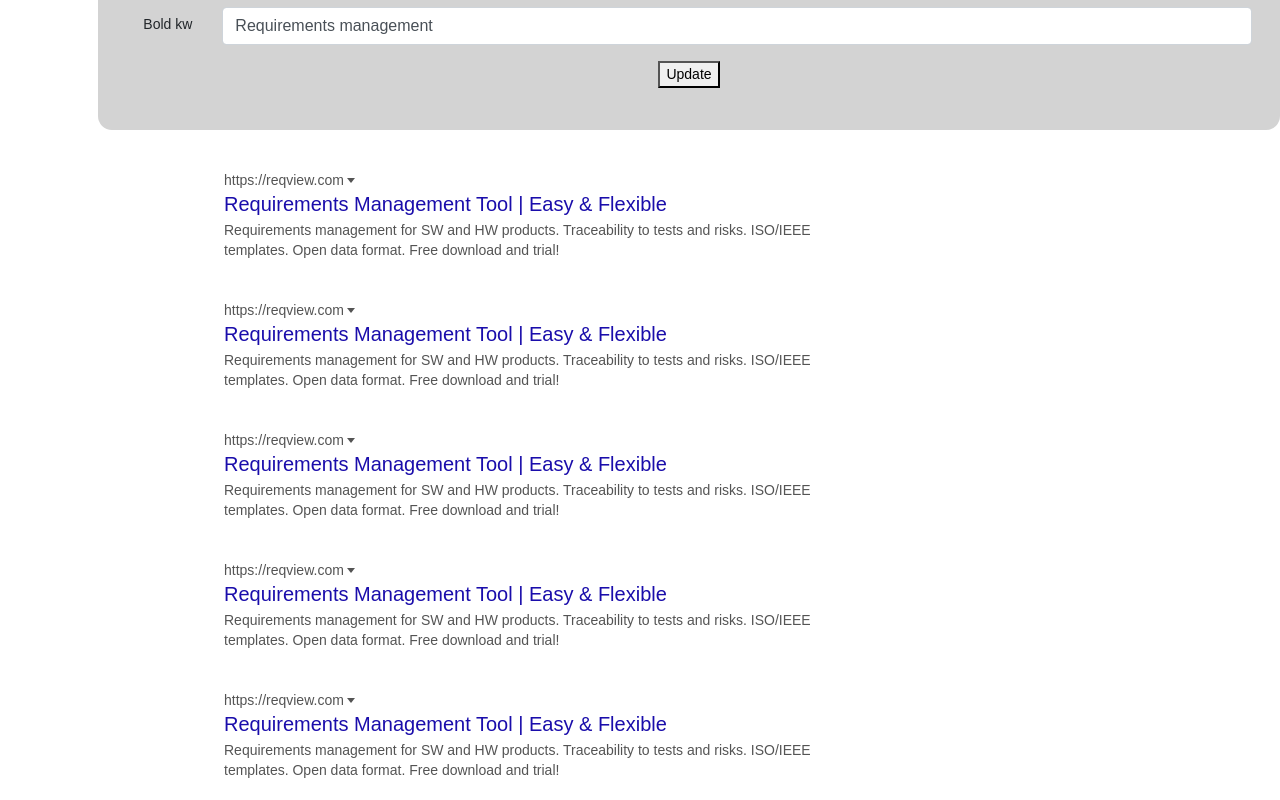
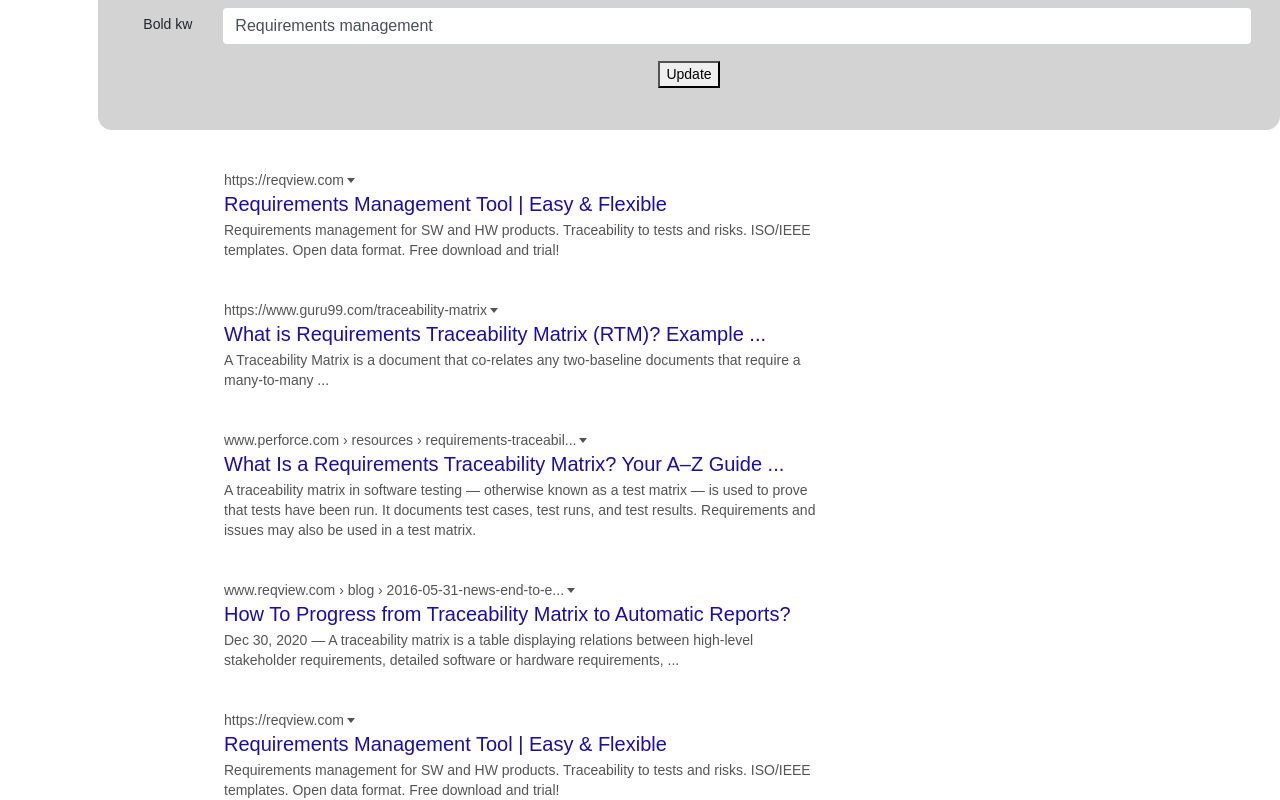
Before and after one commit to tomnovacek/SERP-simulator, a React (Create React App) app: page / in a window 1280 px wide. Shown: the part 565-1365 px from the top of the page. Built offline with nearby package versions, Linux system fonts and the light colour scheme.

Commit message:
RTM setting

```diff
--- a/src/App.js
+++ b/src/App.js
@@ -99,9 +99,23 @@
           title={state.title ? state.title : title}
           description={state.description ? state.description : description}
         />
-        <Serp url={url} title={title} description={description} />
-        <Serp url={url} title={title} description={description} />
-        <Serp url={url} title={title} description={description} />
+        <Serp
+          url="https://www.guru99.com/traceability-matrix"
+          title="What is Requirements Traceability Matrix (RTM)? Example ..."
+          description="A Traceability Matrix is a document that co-relates any two-baseline documents that require a many-to-many ..."
+        />
+        <Serp
+          url="www.perforce.com › resources › requirements-traceabil...
+"
+          title="What Is a Requirements Traceability Matrix? Your A–Z Guide ..."
+          description="A traceability matrix in software testing — otherwise known as a test matrix — is used to prove that tests have been run. It documents test cases, test runs, and test results. Requirements and issues may also be used in a test matrix."
+        />
+        <Serp
+          url="www.reqview.com › blog › 2016-05-31-news-end-to-e...
+"
+          title="How To Progress from Traceability Matrix to Automatic Reports?"
+          description="Dec 30, 2020 — A traceability matrix is a table displaying relations between high-level stakeholder requirements, detailed software or hardware requirements, ..."
+        />
         <Serp url={url} title={title} description={description} />
       </div>
     </div>
```
